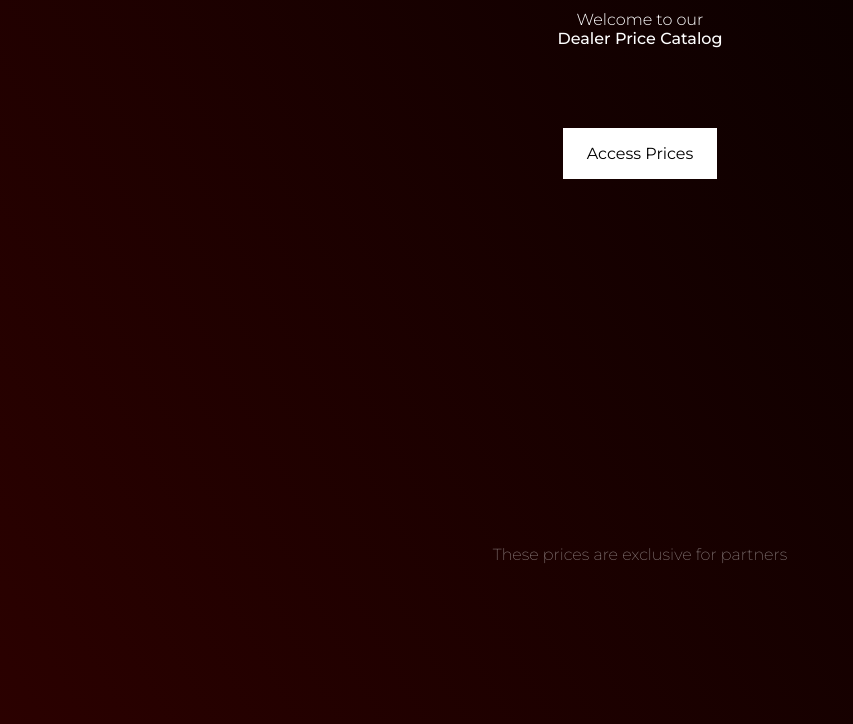
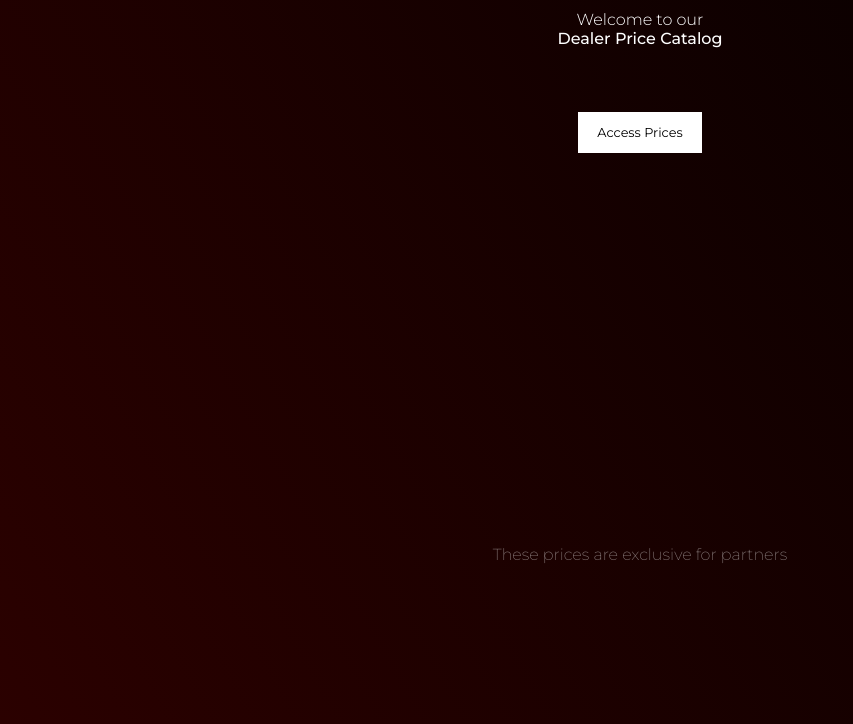
Before and after one commit to juanstevan/chaleur-shop, a plain HTML site: page index.html in a window 1280 px wide. Shown: the part 172-896 px from the top of the page, without its empty margins (0-853 px from the left). Drawn offline with Linux system fonts and the light colour scheme.

Commit message:
Minor Layout Changes

```diff
--- a/index.css
+++ b/index.css
@@ -47,9 +47,14 @@ a {
     margin-top: 5em;
 
     font-family: inherit;
+    font-size: .8rem;
 
     color: black;
     background: white;
+}
+
+a:visited {
+    color: black;
 }
 
 p:last-of-type {
```
